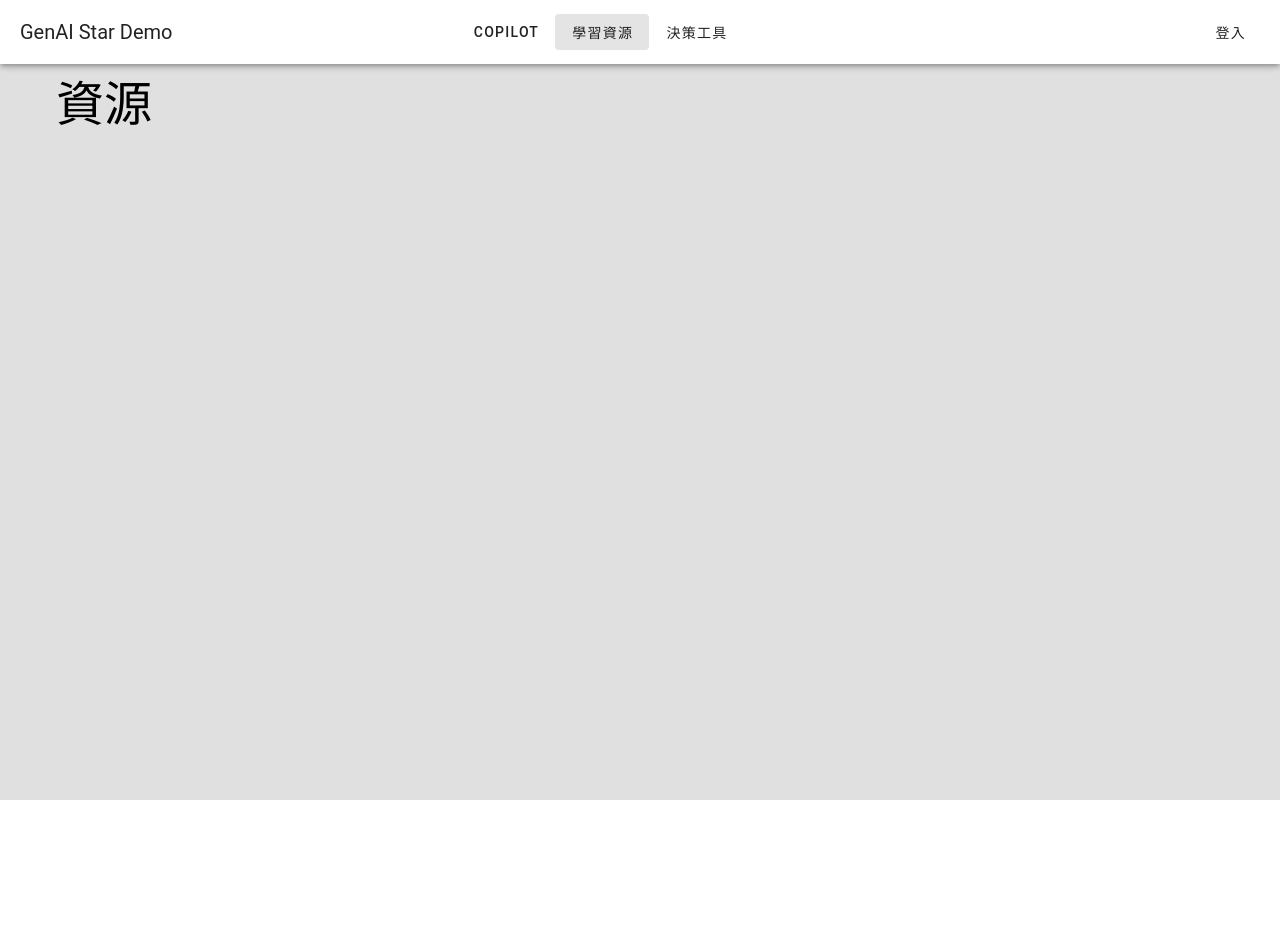
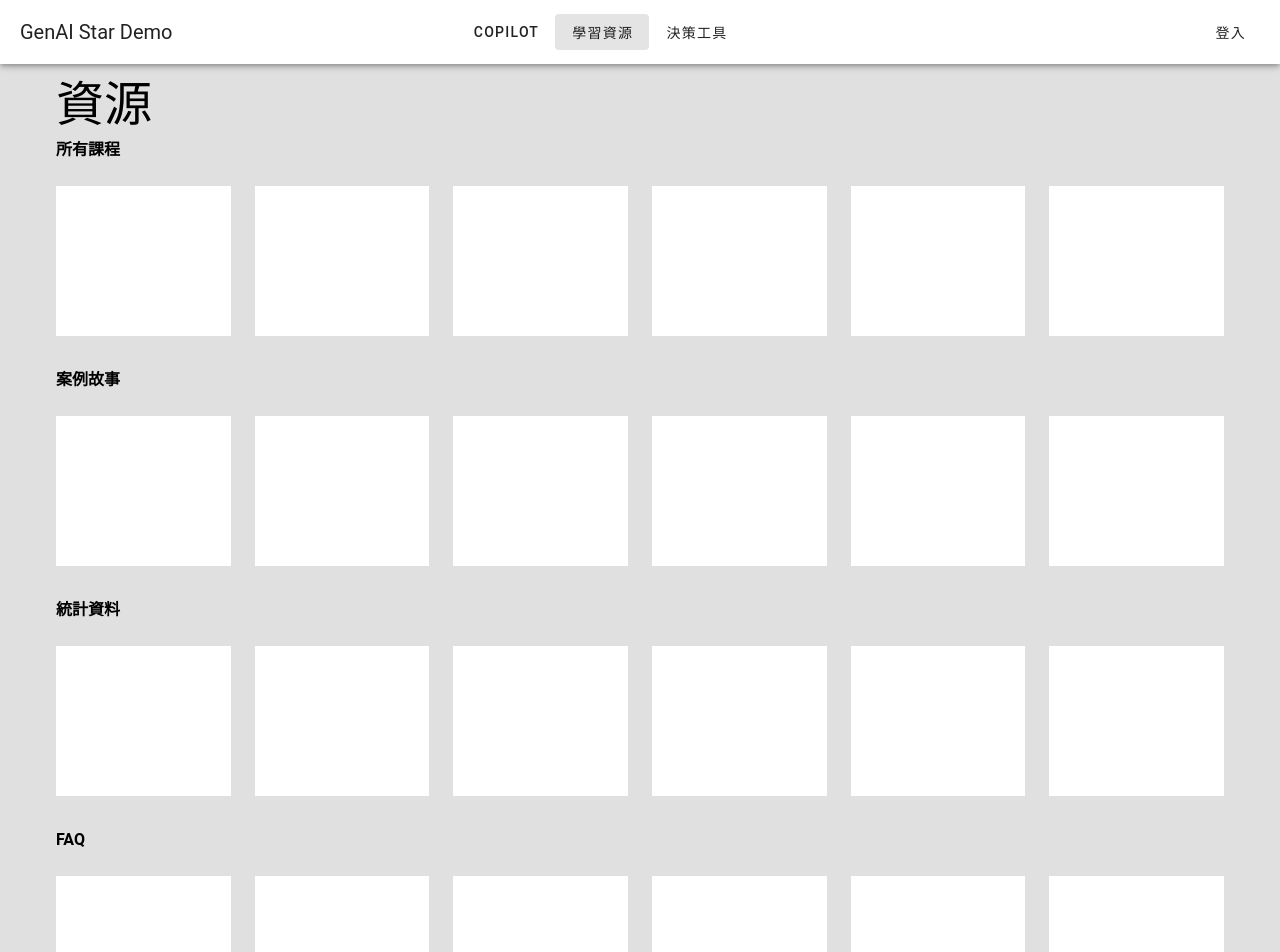
Before and after one commit to CK642509/genai_star_demo, a Vue app: page /resource in a window 1280 px wide. Shown: the top 952 px of the page. Before the commit the page ends 800 px from the top, so only its background shows below. Built offline with nearby package versions, Linux system fonts and the light colour scheme.

Commit message:
feat: 放上資源項目

```diff
--- a/src/views/ResourceView.vue
+++ b/src/views/ResourceView.vue
@@ -1,3 +1,39 @@
 <template>
   <span class="text-h3">資源</span>
+  <v-row>
+    <v-col class="mt-2" cols="12">
+      <strong>所有課程</strong>
+    </v-col>
+
+    <v-col v-for="j in 6" :key="`${j}`" cols="6" md="2">
+      <v-sheet height="150"></v-sheet>
+    </v-col>
+  </v-row>
+  <v-row>
+    <v-col class="mt-2" cols="12">
+      <strong>案例故事</strong>
+    </v-col>
+
+    <v-col v-for="j in 6" :key="`${j}`" cols="6" md="2">
+      <v-sheet height="150"></v-sheet>
+    </v-col>
+  </v-row>
+  <v-row>
+    <v-col class="mt-2" cols="12">
+      <strong>統計資料</strong>
+    </v-col>
+
+    <v-col v-for="j in 6" :key="`${j}`" cols="6" md="2">
+      <v-sheet height="150"></v-sheet>
+    </v-col>
+  </v-row>
+  <v-row>
+    <v-col class="mt-2" cols="12">
+      <strong>FAQ</strong>
+    </v-col>
+
+    <v-col v-for="j in 6" :key="`${j}`" cols="6" md="2">
+      <v-sheet height="150"></v-sheet>
+    </v-col>
+  </v-row>
 </template>
```
